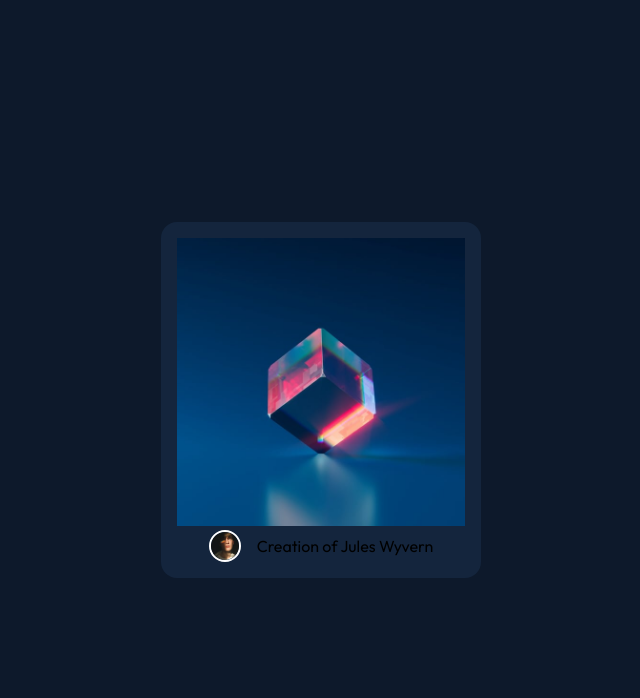
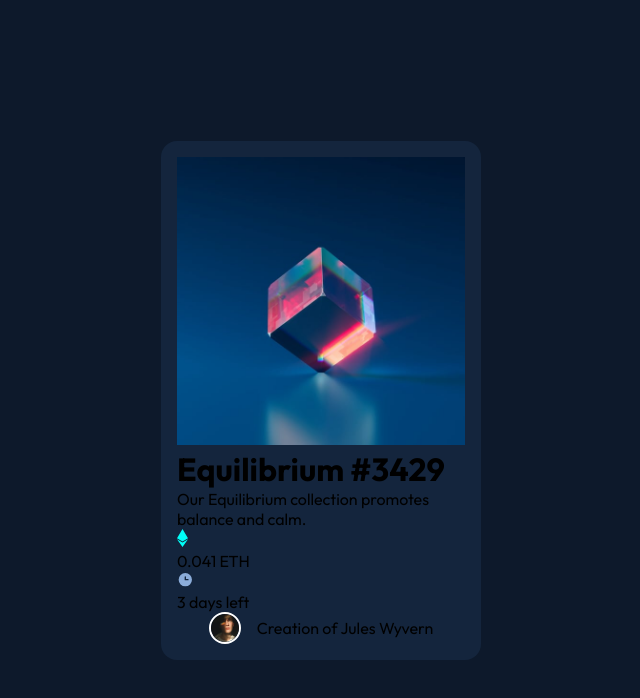
Before and after one commit to TheTreeveloper/NFT-preview-card-component, a React (Vite) app in the folder react-app/: page / in a window 1280 px wide. Shown: the top 698 px of the page, without its empty margins (319-959 px from the left). Built offline with nearby package versions, Linux system fonts and the light colour scheme.

Commit message:
Imported Content component

```diff
--- a/react-app/src/App.jsx
+++ b/react-app/src/App.jsx
@@ -1,12 +1,14 @@
 import React from "react";
 import {Creator} from "./creator";
 import { MyImage } from "./hero-image";
+import {Content} from "./content";
 
 function App () {
     return (
         <>
         <div className="parent-container">
             <MyImage />
+            <Content />
             <Creator name = "Jules Wyvern"/>
         </div>
 
```
